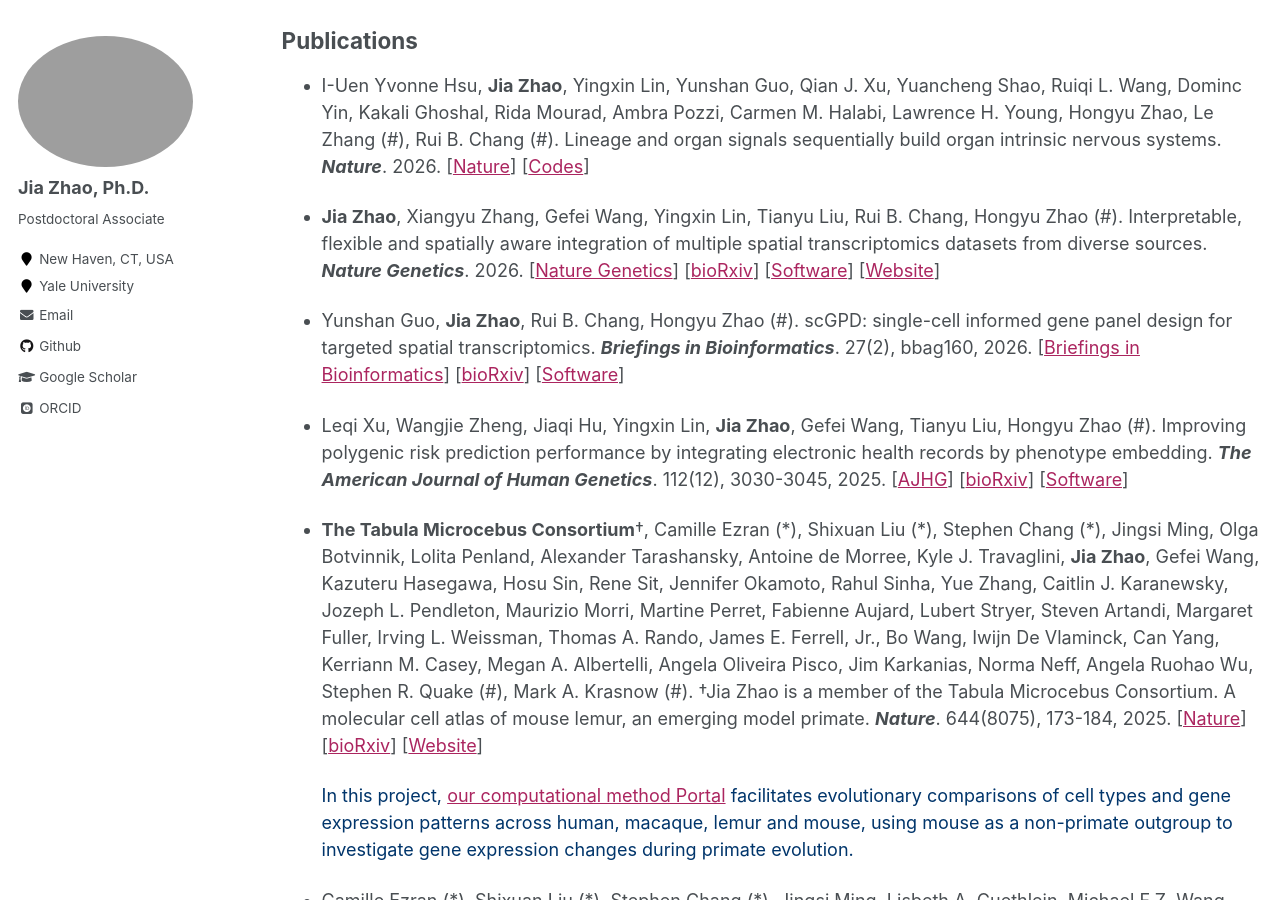
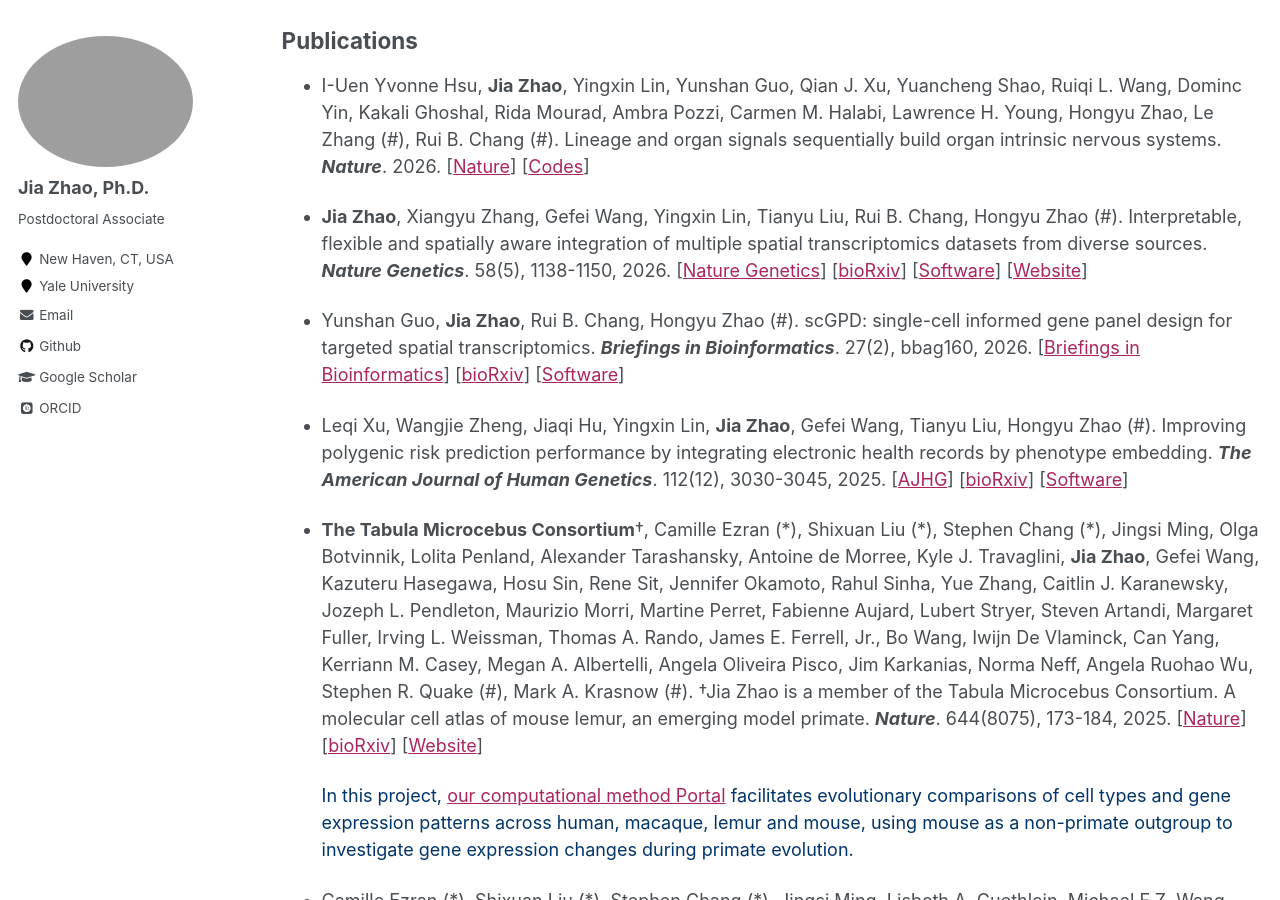
Before and after one commit to jiazhao97/jiazhao97.github.io, a Jekyll site: the page built from _pages/publications.md, in a window 1280 px wide and 900 px high, scrolled down 423 px. Built offline with Jekyll 4.4.1, drawn with Linux system fonts in a browser that asks for light colours; some web fonts are replaced.

Commit message:
Update publications.md

```diff
--- a/_pages/publications.md
+++ b/_pages/publications.md
@@ -24,7 +24,7 @@ Publications
 ------
 * I-Uen Yvonne Hsu, **Jia Zhao**, Yingxin Lin, Yunshan Guo, Qian J. Xu, Yuancheng Shao, Ruiqi L. Wang, Dominc Yin, Kakali Ghoshal, Rida Mourad, Ambra Pozzi, Carmen M. Halabi, Lawrence H. Young, Hongyu Zhao, Le Zhang (#), Rui B. Chang (#). Lineage and organ signals sequentially build organ intrinsic nervous systems. ***Nature***. 2026. \[[Nature](https://www.nature.com/articles/s41586-026-10490-y)\] \[[Codes](https://github.com/lezhanglab/Organ-Intrinsic-Nervous-Systems)\]
 
-* **Jia Zhao**, Xiangyu Zhang, Gefei Wang, Yingxin Lin, Tianyu Liu, Rui B. Chang, Hongyu Zhao (#). Interpretable, flexible and spatially aware integration of multiple spatial transcriptomics datasets from diverse sources. ***Nature Genetics***. 2026. \[[Nature Genetics](https://www.nature.com/articles/s41588-026-02579-x)\] \[[bioRxiv](https://doi.org/10.1101/2024.09.23.614539)\] \[[Software](https://github.com/jiazhao97/INSPIRE)\] \[[Website](https://inspire-tutorial.readthedocs.io/en/latest/index.html#)\]
+* **Jia Zhao**, Xiangyu Zhang, Gefei Wang, Yingxin Lin, Tianyu Liu, Rui B. Chang, Hongyu Zhao (#). Interpretable, flexible and spatially aware integration of multiple spatial transcriptomics datasets from diverse sources. ***Nature Genetics***. 58(5), 1138-1150, 2026. \[[Nature Genetics](https://www.nature.com/articles/s41588-026-02579-x)\] \[[bioRxiv](https://doi.org/10.1101/2024.09.23.614539)\] \[[Software](https://github.com/jiazhao97/INSPIRE)\] \[[Website](https://inspire-tutorial.readthedocs.io/en/latest/index.html#)\]
 
 * Yunshan Guo, **Jia Zhao**, Rui B. Chang, Hongyu Zhao (#). scGPD: single-cell informed gene panel design for targeted spatial transcriptomics. ***Briefings in Bioinformatics***. 27(2), bbag160, 2026. \[[Briefings in Bioinformatics](https://doi.org/10.1093/bib/bbag160)\] \[[bioRxiv](https://doi.org/10.1101/2025.10.02.680117)\] \[[Software](https://github.com/TinaGuo/scGPD)\]
 
```
